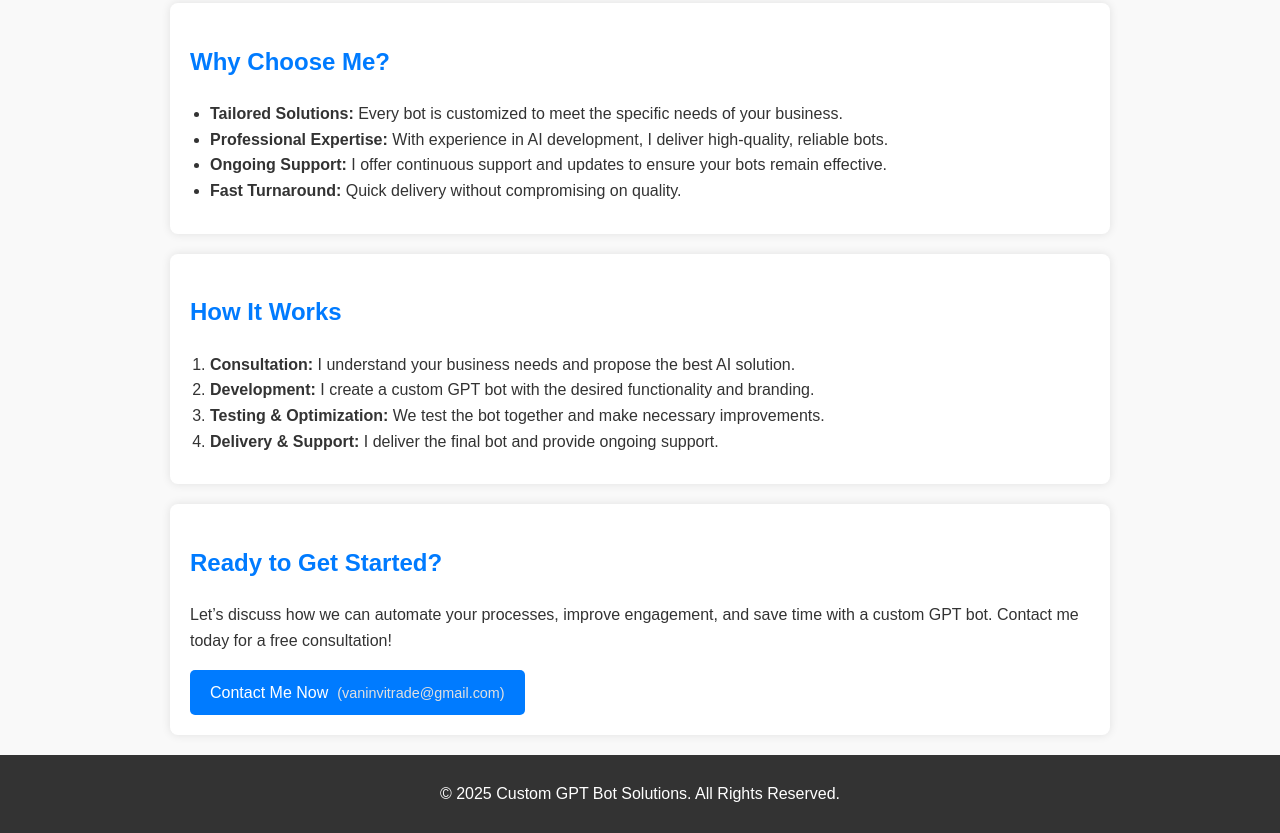
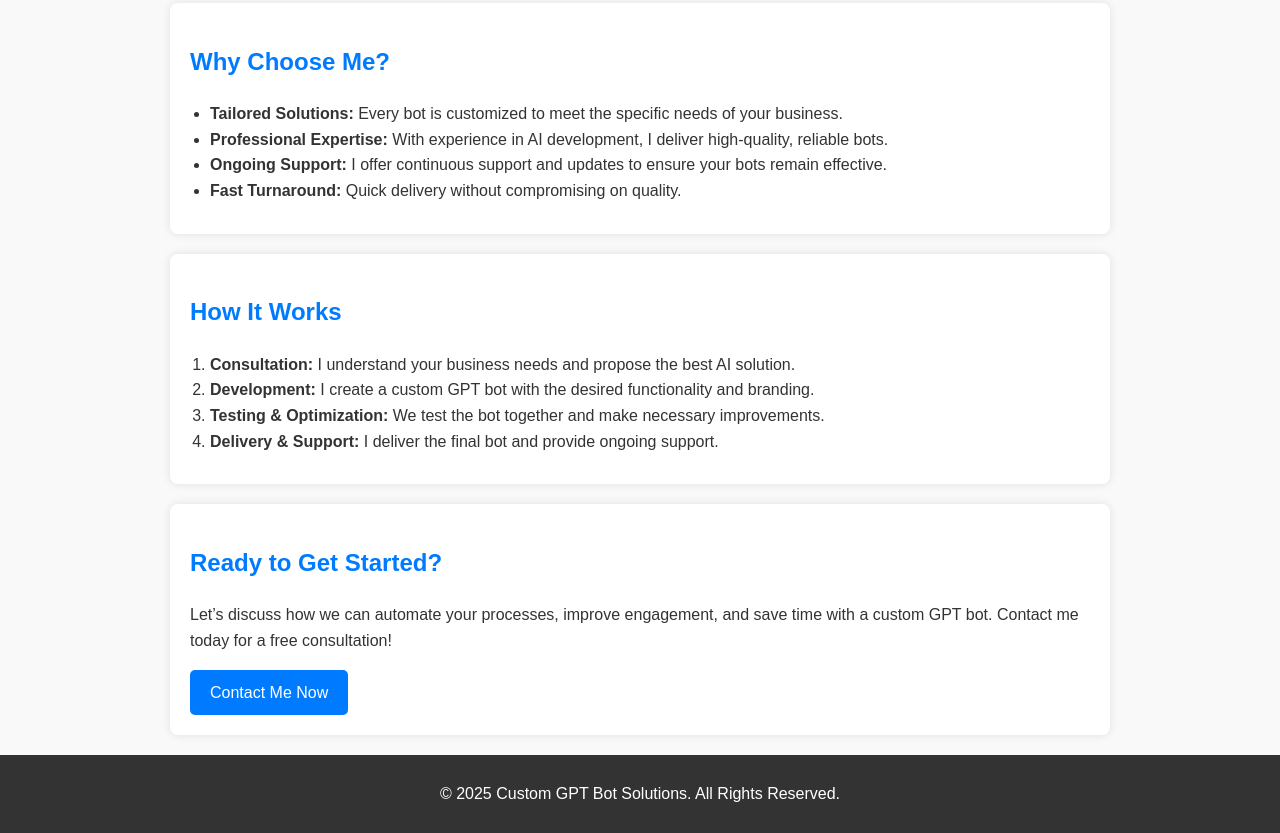
Before and after one commit to freedom70/AIBOT, a plain HTML site: page index.html in a window 1280 px wide. Shown: the part 1852-2685 px from the top of the page. Drawn offline with Linux system fonts and the light colour scheme.

Commit message:
Update style.css

```diff
--- a/style.css
+++ b/style.css
@@ -53,13 +53,6 @@ ul, ol {
     background: #0056b3;
 }
 
-.contact-button::after {
-    content: " (vaninvitrade@gmail.com)";
-    font-size: 0.9em;
-    color: #e0e0e0;
-    margin-left: 5px;
-}
-
 footer {
     text-align: center;
     padding: 10px 0;
```
